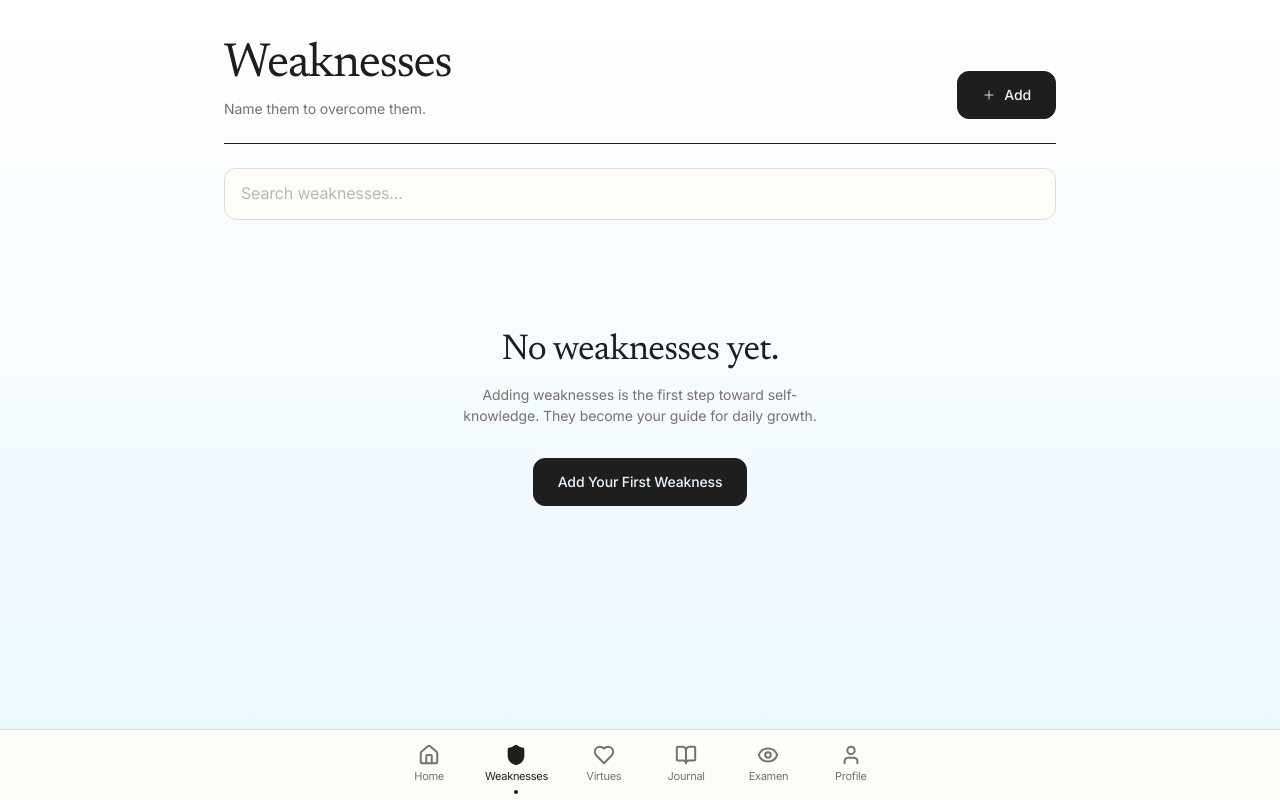
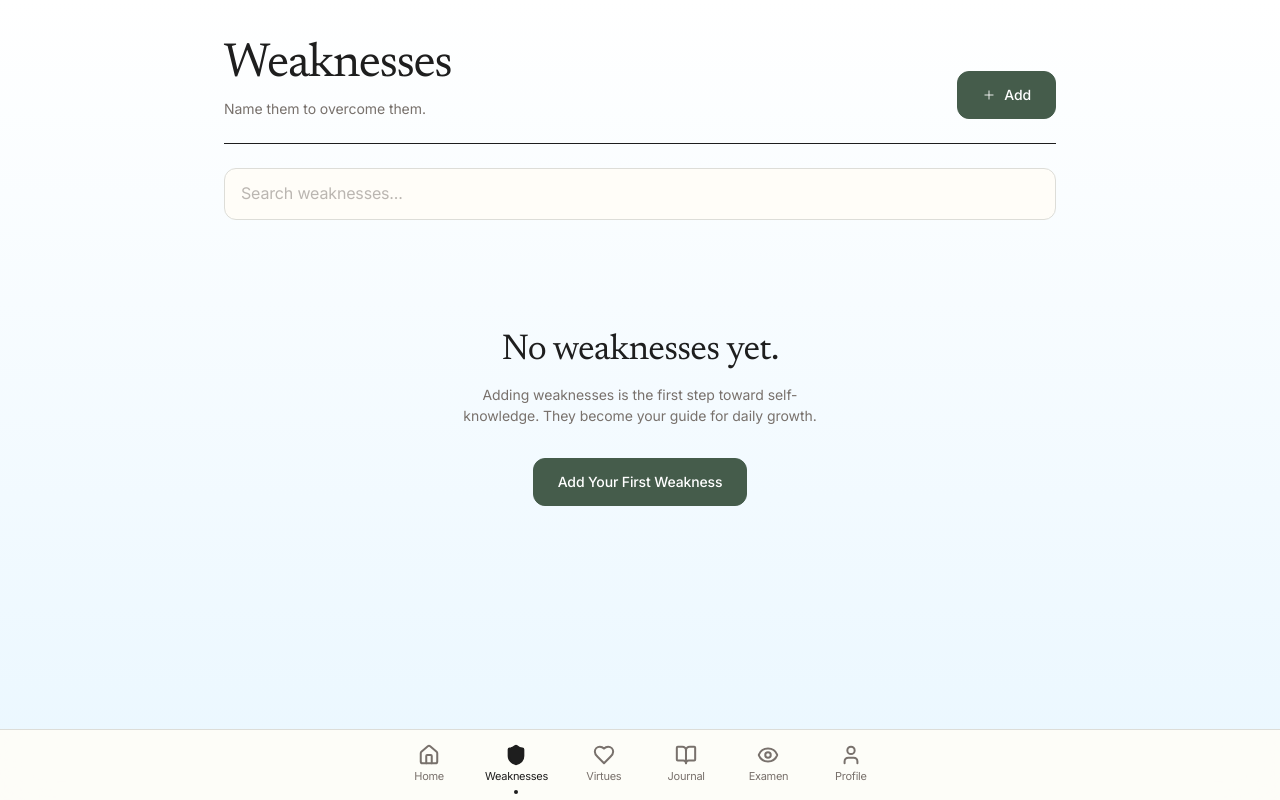
Before and after one commit to johncyongco/agapetoi, a React (Vite) app: page /weaknesses in a window 1280 px wide. Built offline with nearby package versions, Linux system fonts and the light colour scheme.

Commit message:
Refine Examen card styling

```diff
--- a/src/index.css
+++ b/src/index.css
@@ -128,9 +128,9 @@
     justify-content: center;
     gap: 8px;
     padding: 12px 24px;
-    background-color: var(--color-text);
-    color: var(--color-bg);
-    border: 1px solid var(--color-text);
+    background-color: #455C4B;
+    color: #FFFFFF;
+    border: 1px solid #455C4B;
     border-radius: 12px;
     font-size: 14px;
     font-weight: 500;
--- a/src/pages/HomePage.tsx
+++ b/src/pages/HomePage.tsx
@@ -56,7 +56,10 @@ export default function HomePage() {
             <div className="flex items-start justify-between gap-4">
               <div>
                 <p className="label-caps mb-2">Daily Examen</p>
-                <h2 className="text-editorial-3xl text-text">Begin today&apos;s Examen</h2>
+                <h2 className="text-editorial-3xl text-text mb-2">Begin today&apos;s Examen</h2>
+                <p className="text-editorial-sm text-text-secondary leading-relaxed">
+                  Five quiet minutes with God, following the method of St. Ignatius.
+                </p>
               </div>
               <ArrowRight size={18} className="shrink-0 text-text" />
             </div>
```
